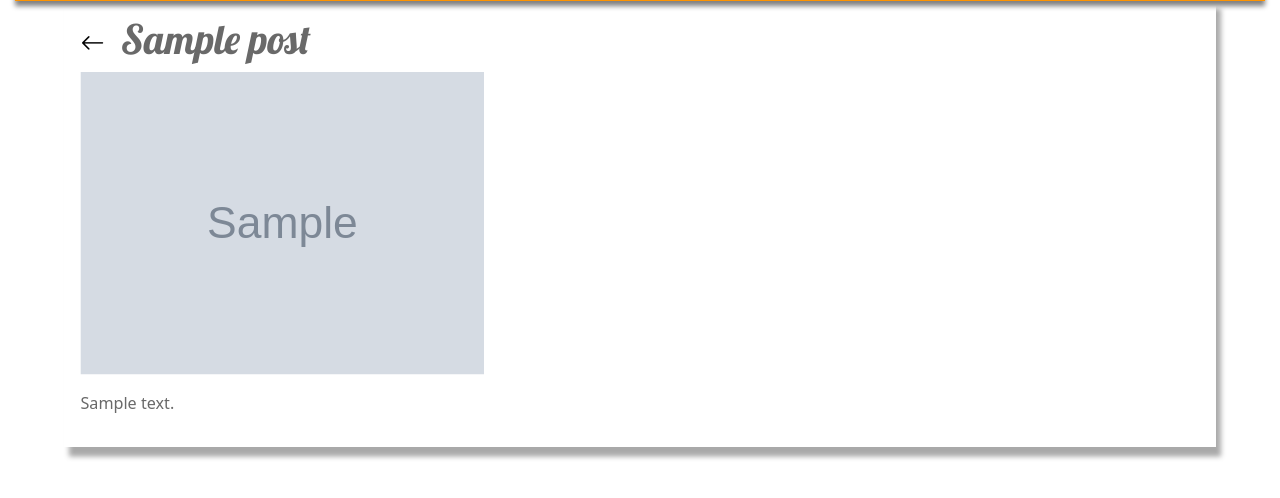
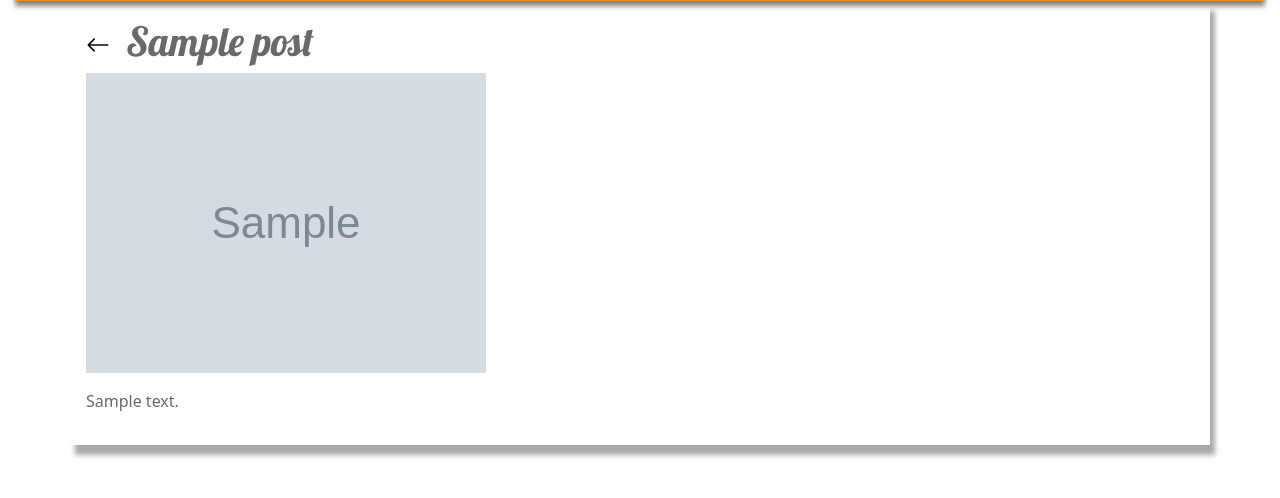
Before and after one commit to phk70/diplom_blog, a Django app: page /post/1/ in a window 1280 px wide, with the pointer over the restyled element. Shown: the part 114-612 px from the top of the page. Run offline with Django 5.2, Linux system fonts and the light colour scheme; tables that the repository leaves empty hold one stand-in row (values such as "Sample post"); grey boxes marked "Sample" are stand-in pictures.

```diff
--- a/blog/static/css/blog.css
+++ b/blog/static/css/blog.css
@@ -77,7 +77,7 @@ h1, h2, h3, h4 {
     }
 
 .post:hover {
-    transform: scale(1.01);
+    transform: scale(1.0);
     box-shadow: 5px 10px 5px darkgray;
 }
 
```
Also changed, not shown: blog/static/image/back.png (deleted), blog/static/image/delete.png (deleted), blog/static/image/update.png (deleted).
